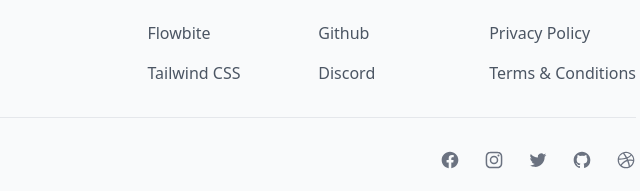
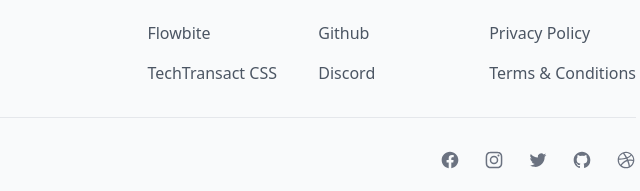
Before and after one commit to Harshiniavl/PRODIGY_WD_01, a website: page index.html in a window 1280 px wide. Shown: the part 2561-2752 px from the top of the page, 620-1260 px from the left. Drawn offline with nearby package versions, Linux system fonts and the light colour scheme.

Commit message:
Update index.html

```diff
--- a/index.html
+++ b/index.html
@@ -241,7 +241,7 @@
                                 <a href="https://flowbite.com" class="hover:underline">Flowbite</a>
                             </li>
                             <li>
-                                <a href="https://tailwindcss.com/" class="hover:underline">Tailwind CSS</a>
+                                <a href="https://TechTransactcss.com/" class="hover:underline">TechTransact CSS</a>
                             </li>
                         </ul>
                     </div>
@@ -293,7 +293,5 @@
             </div>
         </div>
     </footer>
-
-    <script src="https://unpkg.com/flowbite@1.4.7/dist/flowbite.js"></script>
 </body>
 </html>
```
